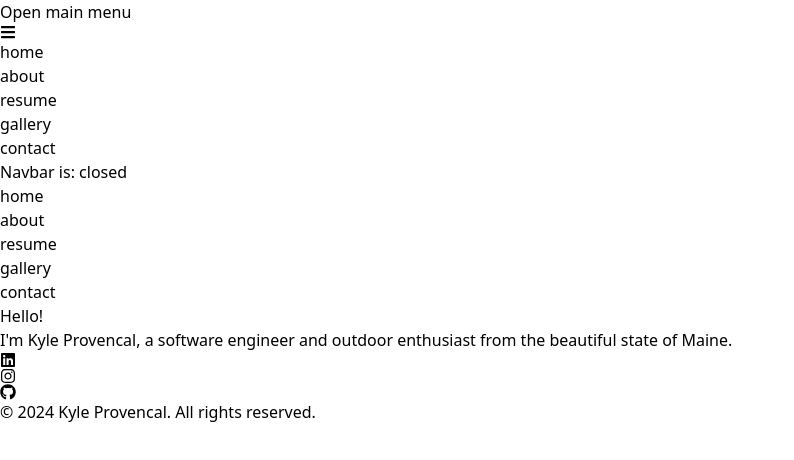
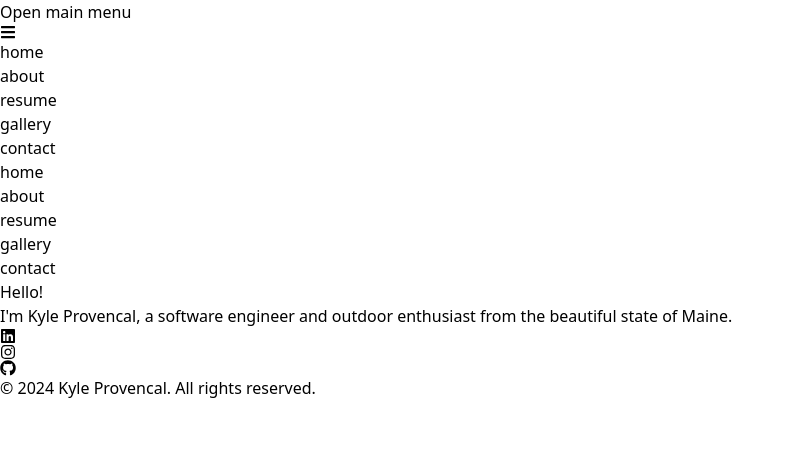
Before and after one commit to kjprovencal/kprovencal.com, a Next.js app: page / in a window 1280 px wide. Shown: the top 460 px of the page, without its empty margins (0-794 px from the left). Built offline with nearby package versions, Linux system fonts and the light colour scheme.

Commit message:
Remove leftover test

```diff
--- a/components/layout/navbar.tsx
+++ b/components/layout/navbar.tsx
@@ -109,7 +109,6 @@ export default function Navbar() {
         className={isOpen ? "space-y-1 px-2 pt-2 pb-3" : "hidden"}
         id="mobile-menu"
       >
-        <span>{`Navbar is: ${isOpen ? 'open' : 'closed'}`}</span>
         <ul>
           {sections.map((sec) => (
             <NavbarSection key={sec} section={sec} current={currentSection} />
```
